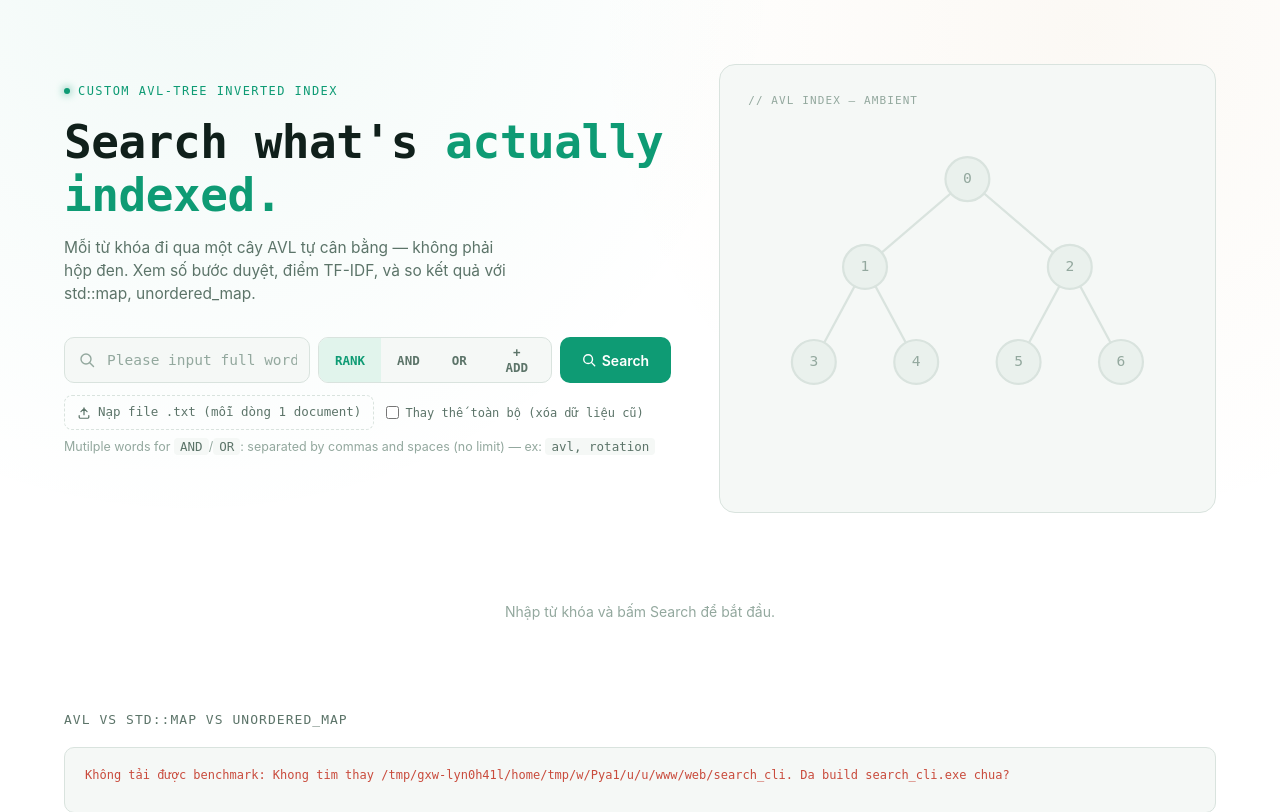
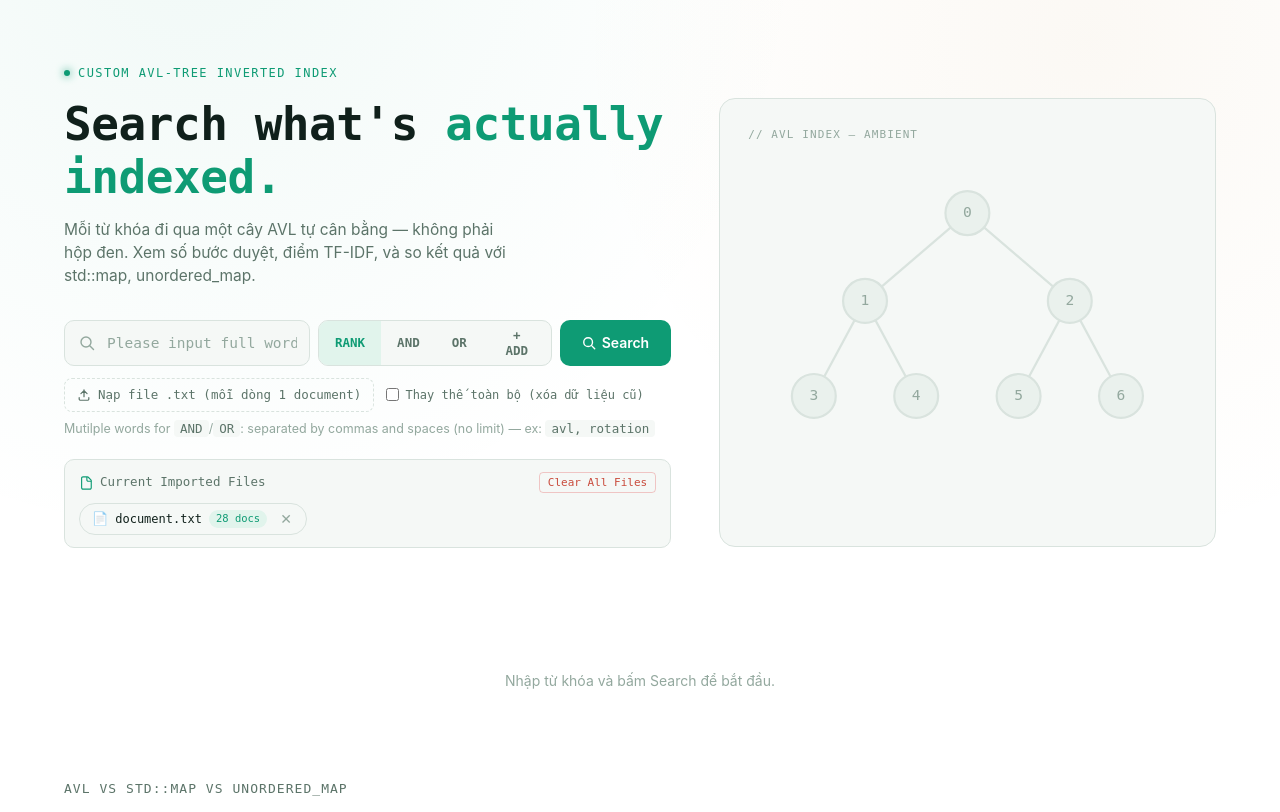
Before and after one commit to lbnoname1234/SearchEngine, a Flask app: page / in a window 1280 px wide. Shown: the part 69-881 px from the top of the page. Run offline with Flask 3, Linux system fonts and the light colour scheme.

Commit message:
feat(web): display active imported files and add one-click file removal & clear all

```diff
--- a/web/app.py
+++ b/web/app.py
@@ -127,8 +127,71 @@ def benchmark():
         return error_response(e)
 
 
-# ===== Đường dẫn tới data/document.txt, dùng cho add/upload =====
-DATA_FILE = os.path.join(os.path.dirname(os.path.abspath(__file__)), "data", "document.txt")
+# ===== Quản lý file corpus và thư mục upload =====
+DATA_DIR = os.path.join(os.path.dirname(os.path.abspath(__file__)), "data")
+DATA_FILE = os.path.join(DATA_DIR, "document.txt")
+UPLOADS_DIR = os.path.join(DATA_DIR, "uploads")
+META_FILE = os.path.join(DATA_DIR, "files_meta.json")
+
+os.makedirs(UPLOADS_DIR, exist_ok=True)
+
+
+def load_meta():
+    if os.path.exists(META_FILE):
+        try:
+            with open(META_FILE, "r", encoding="utf-8") as f:
+                return json.load(f)
+        except Exception:
+            pass
+    return []
+
+
+def save_meta(files_list):
+    with open(META_FILE, "w", encoding="utf-8") as f:
+        json.dump(files_list, f, ensure_ascii=False, indent=2)
+
+
+def rebuild_corpus_from_uploads():
+    """Gộp tất cả file trong uploads/ vào document.txt theo danh sách meta."""
+    meta = load_meta()
+    all_lines = []
+    updated_meta = []
+
+    for item in meta:
+        fname = item["filename"]
+        fpath = os.path.join(UPLOADS_DIR, fname)
+        if os.path.exists(fpath):
+            with open(fpath, "r", encoding="utf-8", errors="replace") as f:
+                file_lines = [l.strip() for l in f if l.strip()]
+            all_lines.extend(file_lines)
+            updated_meta.append({"filename": fname, "docCount": len(file_lines)})
+
+    with open(DATA_FILE, "w", encoding="utf-8") as f:
+        for line in all_lines:
+            f.write(line + "\n")
+
+    save_meta(updated_meta)
+    return updated_meta
+
+
+def init_uploads():
+    """Khởi tạo danh sách file ban đầu nếu chưa có meta."""
+    if not os.path.exists(META_FILE):
+        initial_files = []
+        if os.path.exists(DATA_FILE):
+            with open(DATA_FILE, "r", encoding="utf-8", errors="replace") as f:
+                lines = [l.strip() for l in f if l.strip()]
+            if lines:
+                seed_name = "document.txt"
+                seed_path = os.path.join(UPLOADS_DIR, seed_name)
+                with open(seed_path, "w", encoding="utf-8") as f:
+                    for l in lines:
+                        f.write(l + "\n")
+                initial_files.append({"filename": seed_name, "docCount": len(lines)})
+        save_meta(initial_files)
+
+
+init_uploads()
 
 
 @app.route("/api/stats")
@@ -136,6 +199,14 @@ def stats():
     try:
         return jsonify(call_cpp("stats"))
     except RuntimeError as e:
+        return error_response(e)
+
+
+@app.route("/api/documents/files")
+def list_files():
+    try:
+        return jsonify({"files": load_meta()})
+    except Exception as e:
         return error_response(e)
 
 
@@ -148,9 +219,23 @@ def add_document():
     if "\n" in text:
         return error_response(ValueError("Document khong duoc chua xuong dong"), 400)
     try:
-        with open(DATA_FILE, "a", encoding="utf-8") as f:
+        manual_name = "manual_notes.txt"
+        manual_path = os.path.join(UPLOADS_DIR, manual_name)
+        with open(manual_path, "a", encoding="utf-8") as f:
             f.write(text + "\n")
-        return jsonify({"added": True, "stats": call_cpp("stats")})
+
+        meta = load_meta()
+        found = False
+        for m in meta:
+            if m["filename"] == manual_name:
+                found = True
+                break
+        if not found:
+            meta.append({"filename": manual_name, "docCount": 1})
+            save_meta(meta)
+
+        updated_files = rebuild_corpus_from_uploads()
+        return jsonify({"added": True, "files": updated_files, "stats": call_cpp("stats")})
     except (RuntimeError, OSError) as e:
         return error_response(e)
 
@@ -160,22 +245,96 @@ def upload_documents():
     if "file" not in request.files or request.files["file"].filename == "":
         return error_response(ValueError("Chua chon file"), 400)
     file = request.files["file"]
-    # mode = "replace" -> xoa sach du lieu cu truoc khi ghi file moi vao
-    # mode = "append" (mac dinh) -> giu nguyen du lieu cu, chi them vao cuoi
     upload_mode = request.form.get("mode", "append")
+    safe_filename = os.path.basename(file.filename).strip() or "uploaded_document.txt"
+
     try:
         content = file.read().decode("utf-8", errors="replace")
         lines = [l.strip() for l in content.splitlines() if l.strip()]
         if not lines:
             return error_response(ValueError("File rong hoac khong co dong hop le"), 400)
 
-        write_mode = "w" if upload_mode == "replace" else "a"
-        with open(DATA_FILE, write_mode, encoding="utf-8") as f:
+        if upload_mode == "replace":
+            for f in os.listdir(UPLOADS_DIR):
+                fpath = os.path.join(UPLOADS_DIR, f)
+                if os.path.isfile(fpath):
+                    try:
+                        os.remove(fpath)
+                    except OSError:
+                        pass
+            meta = []
+        else:
+            meta = load_meta()
+            meta = [m for m in meta if m["filename"] != safe_filename]
+
+        target_path = os.path.join(UPLOADS_DIR, safe_filename)
+        with open(target_path, "w", encoding="utf-8") as f:
             for line in lines:
                 f.write(line + "\n")
 
-        return jsonify({"added": len(lines), "mode": upload_mode, "stats": call_cpp("stats")})
+        meta.append({"filename": safe_filename, "docCount": len(lines)})
+        save_meta(meta)
+        updated_files = rebuild_corpus_from_uploads()
+
+        return jsonify({
+            "added": len(lines),
+            "filename": safe_filename,
+            "mode": upload_mode,
+            "files": updated_files,
+            "stats": call_cpp("stats")
+        })
     except (RuntimeError, OSError, UnicodeDecodeError) as e:
+        return error_response(e)
+
+
+@app.route("/api/documents/remove", methods=["POST"])
+def remove_document_file():
+    body = request.get_json(silent=True) or {}
+    filename = (body.get("filename") or "").strip()
+    if not filename:
+        return error_response(ValueError("Thieu ten file can xoa"), 400)
+
+    safe_filename = os.path.basename(filename)
+    fpath = os.path.join(UPLOADS_DIR, safe_filename)
+    if os.path.exists(fpath):
+        try:
+            os.remove(fpath)
+        except OSError as e:
+            return error_response(e)
+
+    meta = load_meta()
+    meta = [m for m in meta if m["filename"] != safe_filename]
+    save_meta(meta)
+    updated_files = rebuild_corpus_from_uploads()
+
+    return jsonify({
+        "removed": safe_filename,
+        "files": updated_files,
+        "stats": call_cpp("stats")
+    })
+
+
+@app.route("/api/documents/clear", methods=["POST"])
+def clear_all_documents():
+    try:
+        for f in os.listdir(UPLOADS_DIR):
+            fpath = os.path.join(UPLOADS_DIR, f)
+            if os.path.isfile(fpath):
+                try:
+                    os.remove(fpath)
+                except OSError:
+                    pass
+
+        save_meta([])
+        with open(DATA_FILE, "w", encoding="utf-8") as f:
+            pass  # Làm trống file
+
+        return jsonify({
+            "cleared": True,
+            "files": [],
+            "stats": call_cpp("stats")
+        })
+    except (RuntimeError, OSError) as e:
         return error_response(e)
 
 
--- /dev/null
+++ b/web/data/files_meta.json
@@ -0,0 +1,6 @@
+[
+  {
+    "filename": "document.txt",
+    "docCount": 28
+  }
+]
--- a/web/static/script.js
+++ b/web/static/script.js
@@ -216,6 +216,7 @@ async function addDocument() {
 
     searchInput.value = '';
     statRow.innerHTML = `<span style="color:var(--accent)">Đã thêm document mới ✓</span>`;
+    if (data.files) renderFileList(data.files);
     updateIndexMeta(data.stats);
     pulseTree();
   } catch (err) {
@@ -273,6 +274,7 @@ fileInput.addEventListener('change', async () => {
     uploadStatus.textContent = isReplace
       ? `Đã thay thế toàn bộ bằng ${data.added} document từ "${file.name}" ✓`
       : `Đã thêm ${data.added} document từ "${file.name}" ✓`;
+    if (data.files) renderFileList(data.files);
     updateIndexMeta(data.stats);
     pulseTree();
   } catch (err) {
@@ -289,11 +291,111 @@ function updateIndexMeta(stats) {
     `${stats.docCount} documents · ${stats.indexSize} từ duy nhất · height ${stats.height}`;
 }
 
+// ===== File Management: Current Files & Removal =====
+const fileChipsContainer = document.getElementById('fileChipsContainer');
+const clearAllFilesBtn = document.getElementById('clearAllFilesBtn');
+
+function renderFileList(files) {
+  if (!fileChipsContainer) return;
+  fileChipsContainer.innerHTML = '';
+
+  if (!files || files.length === 0) {
+    fileChipsContainer.innerHTML = '<span class="empty-files-msg">No files imported. Upload a .txt file to index.</span>';
+    if (clearAllFilesBtn) clearAllFilesBtn.style.display = 'none';
+    currentCorpusFile = '';
+    return;
+  }
+
+  if (clearAllFilesBtn) clearAllFilesBtn.style.display = 'inline-block';
+  currentCorpusFile = files.map(f => f.filename).join(', ');
+
+  files.forEach(f => {
+    const chip = document.createElement('div');
+    chip.className = 'file-chip';
+    chip.innerHTML = `
+      <span class="file-chip-icon">📄</span>
+      <span class="file-chip-name" title="${f.filename}">${f.filename}</span>
+      <span class="file-chip-badge">${f.docCount} docs</span>
+      <button class="file-chip-del" data-filename="${f.filename}" title="Remove ${f.filename}">✕</button>
+    `;
+
+    chip.querySelector('.file-chip-del').addEventListener('click', async (e) => {
+      e.stopPropagation();
+      const fname = f.filename;
+      if (!confirm(`Are you sure you want to remove "${fname}" from the search index?`)) return;
+
+      try {
+        const res = await fetch('/api/documents/remove', {
+          method: 'POST',
+          headers: { 'Content-Type': 'application/json' },
+          body: JSON.stringify({ filename: fname })
+        });
+        const data = await safeJson(res);
+        if (data.error) throw new Error(data.error);
+
+        renderFileList(data.files);
+        updateIndexMeta(data.stats);
+        pulseTree();
+        uploadStatus.textContent = `Removed file "${fname}" ✓`;
+        uploadStatus.classList.remove('error');
+
+        if (data.stats && data.stats.docCount === 0) {
+          resultList.innerHTML = '';
+          emptyState.textContent = 'Index is now empty. Upload a .txt file to search.';
+          emptyState.classList.add('show');
+        } else if (searchInput.value.trim() && currentMode !== 'add') {
+          runSearch();
+        }
+      } catch (err) {
+        uploadStatus.textContent = `Lỗi xóa file: ${err.message}`;
+        uploadStatus.classList.add('error');
+      }
+    });
+
+    fileChipsContainer.appendChild(chip);
+  });
+}
+
+if (clearAllFilesBtn) {
+  clearAllFilesBtn.addEventListener('click', async () => {
+    if (!confirm('Are you sure you want to remove ALL imported files and clear the search index?')) return;
+
+    try {
+      const res = await fetch('/api/documents/clear', { method: 'POST' });
+      const data = await safeJson(res);
+      if (data.error) throw new Error(data.error);
+
+      renderFileList([]);
+      updateIndexMeta(data.stats);
+      pulseTree();
+      uploadStatus.textContent = 'Cleared all files from index ✓';
+      uploadStatus.classList.remove('error');
+      resultList.innerHTML = '';
+      emptyState.textContent = 'Index is empty. Upload a .txt file to begin.';
+      emptyState.classList.add('show');
+    } catch (err) {
+      uploadStatus.textContent = `Lỗi xóa toàn bộ: ${err.message}`;
+      uploadStatus.classList.add('error');
+    }
+  });
+}
+
+async function loadFiles() {
+  try {
+    const res = await fetch('/api/documents/files');
+    const data = await safeJson(res);
+    if (!data.error && data.files) {
+      renderFileList(data.files);
+    }
+  } catch (_) { }
+}
+
 async function loadStats() {
   try {
     const res = await fetch('/api/stats');
     const data = await safeJson(res);
     if (!data.error) updateIndexMeta(data);
+    loadFiles();
   } catch (_) { /* im lặng nếu chưa sẵn sàng */ }
 }
 loadStats();
--- a/web/static/style.css
+++ b/web/static/style.css
@@ -486,3 +486,113 @@
     outline: 2px solid var(--accent);
     outline-offset: 2px;
   }
+
+
+/* ===== Imported Files Management ===== */
+.imported-files-card {
+  background: var(--surface);
+  border: 1px solid var(--border);
+  border-radius: var(--radius);
+  padding: 12px 14px;
+  margin-bottom: 16px;
+  transition: border-color 0.15s;
+}
+.imported-files-card:hover {
+  border-color: rgba(255, 255, 255, 0.15);
+}
+.imported-files-head {
+  display: flex;
+  justify-content: space-between;
+  align-items: center;
+}
+.imported-files-title {
+  display: inline-flex;
+  align-items: center;
+  gap: 7px;
+  font-family: var(--mono);
+  font-size: 12.5px;
+  font-weight: 500;
+  color: var(--text-muted);
+}
+.imported-files-title svg {
+  color: var(--accent);
+}
+.clear-corpus-btn {
+  background: transparent;
+  border: 1px solid rgba(224, 82, 82, 0.3);
+  color: var(--danger);
+  font-family: var(--mono);
+  font-size: 11px;
+  padding: 3px 8px;
+  border-radius: 4px;
+  cursor: pointer;
+  transition: background 0.15s, border-color 0.15s, color 0.15s;
+}
+.clear-corpus-btn:hover {
+  background: rgba(224, 82, 82, 0.12);
+  border-color: var(--danger);
+}
+.file-chips-container {
+  display: flex;
+  flex-wrap: wrap;
+  gap: 8px;
+  margin-top: 10px;
+  align-items: center;
+}
+.file-chip {
+  display: inline-flex;
+  align-items: center;
+  gap: 7px;
+  background: rgba(255, 255, 255, 0.04);
+  border: 1px solid var(--border);
+  border-radius: 20px;
+  padding: 5px 10px 5px 12px;
+  font-family: var(--mono);
+  font-size: 12px;
+  color: var(--text);
+  transition: border-color 0.15s, background 0.15s;
+}
+.file-chip:hover {
+  border-color: rgba(255, 255, 255, 0.2);
+  background: rgba(255, 255, 255, 0.07);
+}
+.file-chip-icon {
+  font-size: 13px;
+}
+.file-chip-name {
+  font-weight: 500;
+  max-width: 220px;
+  overflow: hidden;
+  text-overflow: ellipsis;
+  white-space: nowrap;
+}
+.file-chip-badge {
+  background: var(--accent-dim);
+  color: var(--accent);
+  font-size: 10.5px;
+  padding: 1px 7px;
+  border-radius: 10px;
+  font-weight: 500;
+}
+.file-chip-del {
+  background: transparent;
+  border: none;
+  color: var(--text-faint);
+  font-size: 14px;
+  line-height: 1;
+  cursor: pointer;
+  padding: 2px 4px;
+  margin-left: 2px;
+  border-radius: 4px;
+  transition: color 0.15s, background 0.15s;
+}
+.file-chip-del:hover {
+  color: var(--danger);
+  background: rgba(224, 82, 82, 0.15);
+}
+.empty-files-msg {
+  font-family: var(--mono);
+  font-size: 12px;
+  color: var(--text-faint);
+  font-style: italic;
+}
--- a/web/templates/index.html
+++ b/web/templates/index.html
@@ -139,6 +139,24 @@
           commas and spaces (no limit) — ex: <code>avl, rotation</code>
         </p>
 
+        <div class="imported-files-card" id="importedFilesCard">
+          <div class="imported-files-head">
+            <span class="imported-files-title">
+              <svg width="14" height="14" viewBox="0 0 16 16" fill="none">
+                <path d="M3 2.5A1.5 1.5 0 014.5 1h5.086a1.5 1.5 0 011.06.44l2.914 2.914a1.5 1.5 0 01.44 1.06V13.5A1.5 1.5 0 0112.5 15h-8A1.5 1.5 0 013 13.5v-11z" stroke="currentColor" stroke-width="1.3" />
+                <path d="M9 1v3.5A1.5 1.5 0 0010.5 6H14" stroke="currentColor" stroke-width="1.3" />
+              </svg>
+              Current Imported Files
+            </span>
+            <button type="button" class="clear-corpus-btn" id="clearAllFilesBtn" title="Remove all files and empty index">
+              Clear All Files
+            </button>
+          </div>
+          <div class="file-chips-container" id="fileChipsContainer">
+            <span class="empty-files-msg">Loading imported files...</span>
+          </div>
+        </div>
+
         <div class="stat-row" id="statRow"></div>
       </div>
 
```
Also changed, not shown: web/data/uploads/document.txt (added, +28 -0 lines).
